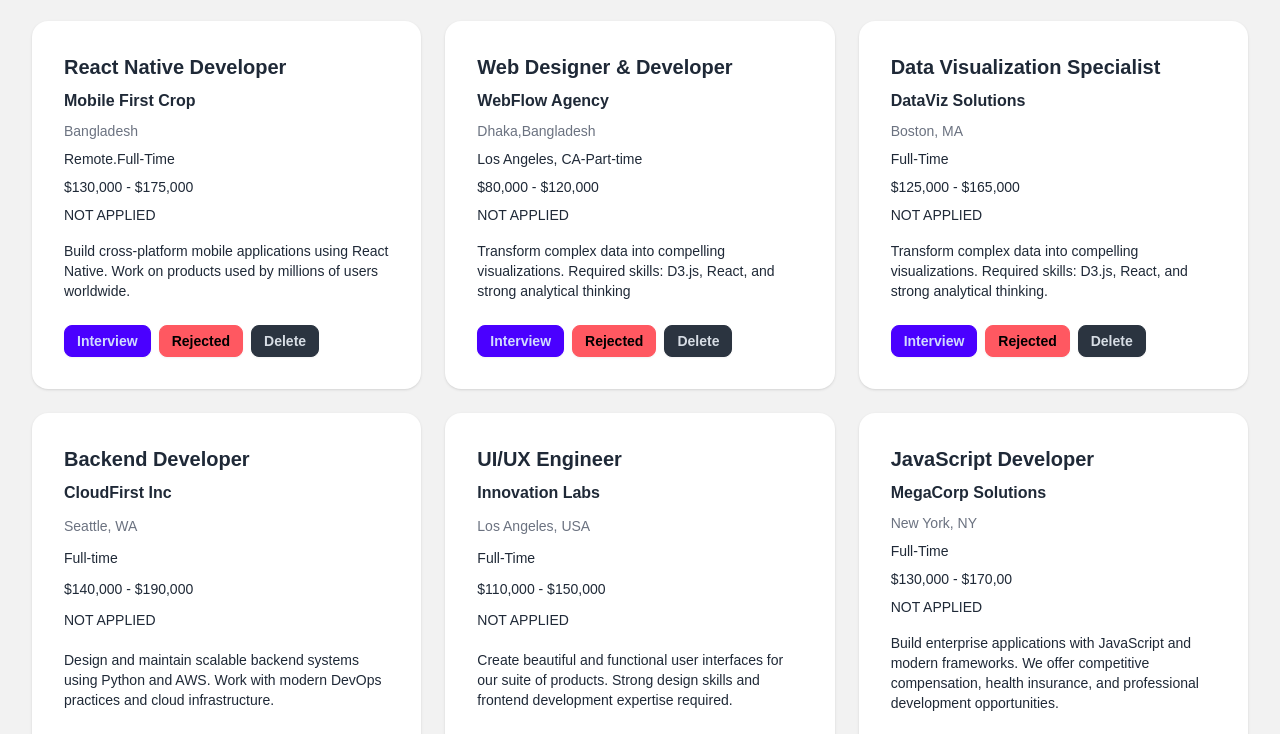
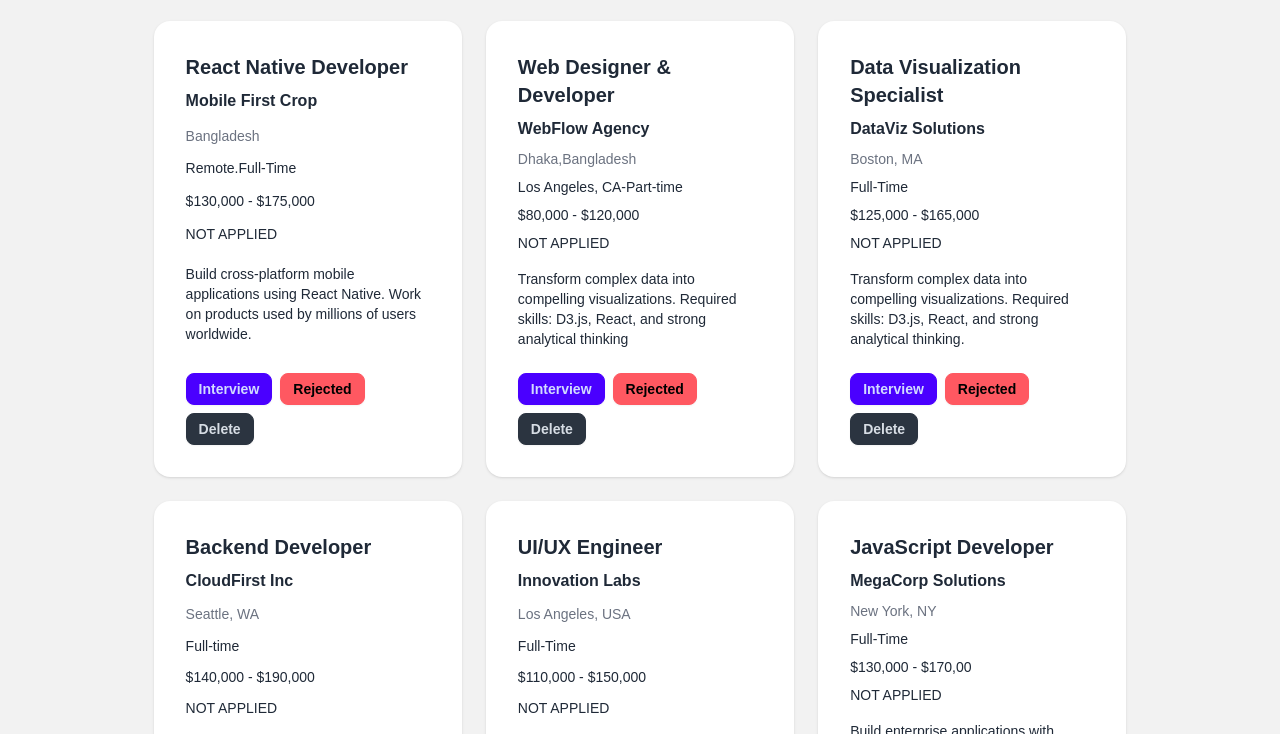
Before and after one commit to nasrinrahman19924/My_Assignment-4, a plain HTML site: page index.html in a window 1280 px wide. Shown: the part 359-1093 px from the top of the page. Drawn offline with nearby package versions, Linux system fonts and the light colour scheme.

```diff
--- a/index.html
+++ b/index.html
@@ -46,7 +46,7 @@
   </header>
 
   <!-- Jobs Section -->
-  <section class="max-w-7xl mx-auto mt-10">
+  <section class="w-[80%] mx-auto mt-10">
 
     <div class="flex flex-col sm:flex-row justify-between items-start sm:items-center mb-4 gap-2">
       <h2 class="text-2xl font-semibold">Available Jobs</h2>
```
Also changed, not shown: 1 other file.
